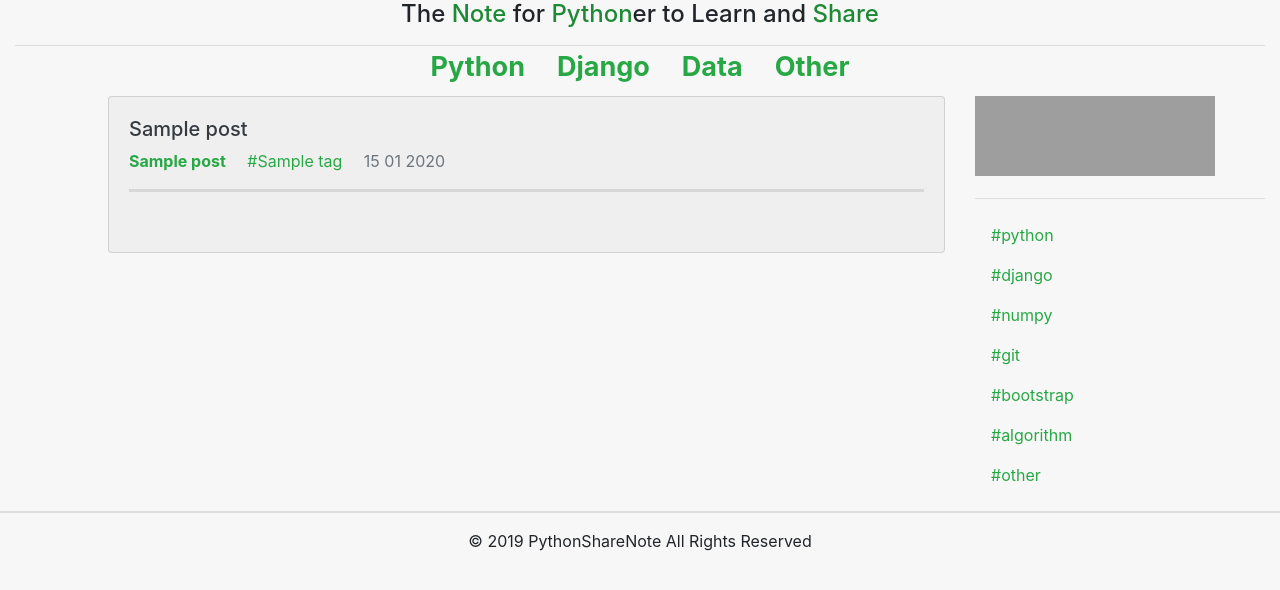
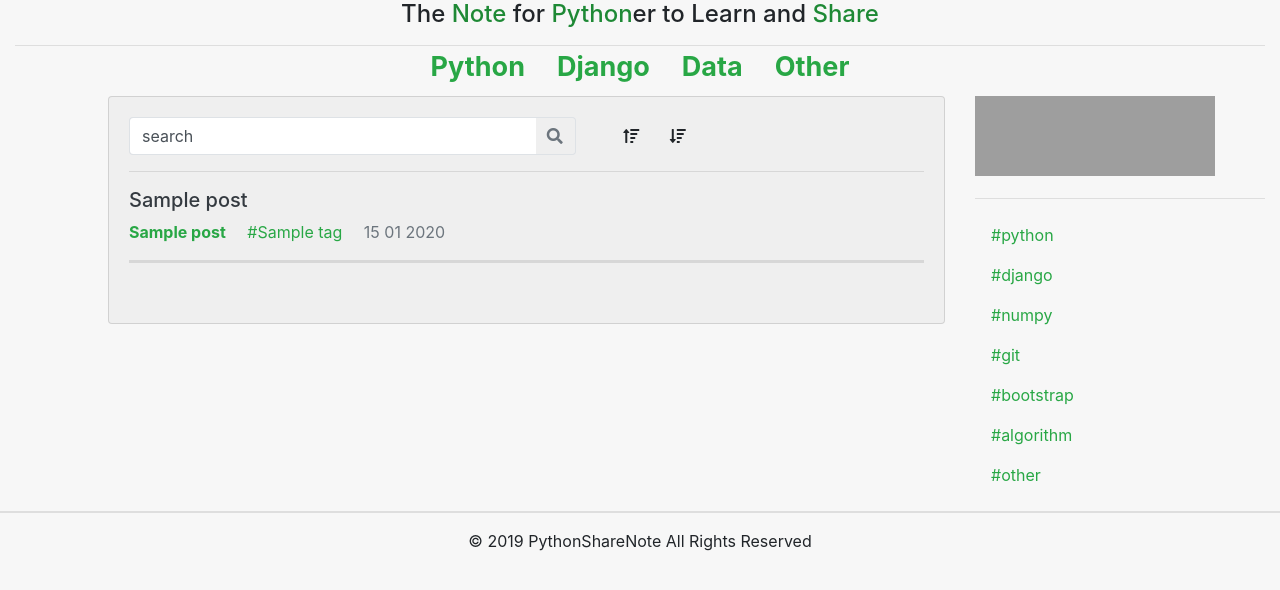
Before and after one commit to JiiQii/pythonsharenote, a Django app: template templates/blog/post_list.html in a window 1280 px wide. Shown: the part 90-680 px from the top of the page. Run offline with Django 3.2, Linux system fonts and the light colour scheme; data comes from the database, SQL or seed files in the repository; the template is opened without the code that fills it: values that come from a table or form of the project are taken from there, most other values are stand-ins (such as "Sample title", 1, 10 or a date in 2020); parts of the project's set-up code (start-up, migrations or seed data) failed here and were passed over; some libraries are stand-ins or nearby versions; grey boxes are pictures that could not be loaded.

Commit message:
add sort function, front-end search box

```diff
--- a/post/templates/post/post_detail.html
+++ b/post/templates/post/post_detail.html
@@ -24,7 +24,7 @@
     {% for tag in post.tag_name.all %}
         <li class="list-inline-item"><a href="{% url 'tag_posts' tag_id=tag.id %}" class="text-success">#{{ tag }}</a></li> &nbsp
     {% endfor %}
-    <li class="list-inline-item text-secondary">{{ post.created_date|date:'d/m/Y' }}</li>
+    <li class="list-inline-item text-secondary">{{ post.published_date|date:'d/m/Y' }}</li>
   </ul>
   {% for link in links %}
   <p>{{ link.short_des }} : <a href="{{ link.url_address }}">{{ link.url_address }}</a></p>
--- a/templates/blog/base.html
+++ b/templates/blog/base.html
@@ -7,6 +7,9 @@
     <meta charset="utf-8">
     <title>PythonShareNote</title>
     <link rel="stylesheet" href="https://stackpath.bootstrapcdn.com/bootstrap/4.2.1/css/bootstrap.min.css" integrity="sha384-GJzZqFGwb1QTTN6wy59ffF1BuGJpLSa9DkKMp0DgiMDm4iYMj70gZWKYbI706tWS" crossorigin="anonymous">
+
+    <link rel="stylesheet" href="https://use.fontawesome.com/releases/v5.8.0/css/all.css" integrity="sha384-Mmxa0mLqhmOeaE8vgOSbKacftZcsNYDjQzuCOm6D02luYSzBG8vpaOykv9lFQ51Y" crossorigin="anonymous">
+
     <!--Custom css style -->
     <link rel="stylesheet" type="text/css" href="{% static 'css/master.css' %}">
 
--- a/templates/blog/post_list.html
+++ b/templates/blog/post_list.html
@@ -1,7 +1,7 @@
 {% extends "base.html" %}
 {% load octicons %}
+
 {% block topics %}
-
   <ul class="nav nav-pills justify-content-center topicnav">
   {% for topic in topics %}
   <li class="nav-item">
@@ -9,14 +9,33 @@
   </li>
    {% endfor %}
   </ul>
-
-
-
 {% endblock %}
 
 {% block content %}
-
 <div class="post post_content">
+  <div class="sort_bar" >
+    <div class="row">
+      <div class="col-7 search_bar">
+        <div class="input-group">
+          <input class="form-control py-2 border-right-0 border" type="search" value="search" id="example-search-input">
+          <span class="input-group-append">
+            <button class="btn btn-outline-secondary border-left-0 border" type="button">
+            <i class="fa fa-search"></i>
+          </button>
+        </span> &nbsp;
+      </div>
+      </div>
+      <div class="col-3">
+        <form method="GET" action="{% url 'index' %}" style="display: inline-block;">
+          <button type="submit" class="btn" value={{orderby}} name="orderby"><i class="fas fa-sort-amount-up"></i></button>
+        </form>
+        <form method="GET" action="{% url 'index' %}" style="display: inline-block;">
+          <button type="submit" class="btn" value={{orderby}} name="d_orderby"><i class="fas fa-sort-amount-down"></i></button>
+        </form>
+      </div>
+    </div>
+  </div>
+  <hr>
 {% if posts %}
   {% for post in posts %}
       <a href="{% url 'post_detail' pk=post.pk %}" class="text-dark" style="font-weight:bold;"><h5>{{ post.title }}</h5></a>
```
Also changed, not shown: post/static/css/master.css (+12 -10 lines), post/views.py (+12 -1 lines).
